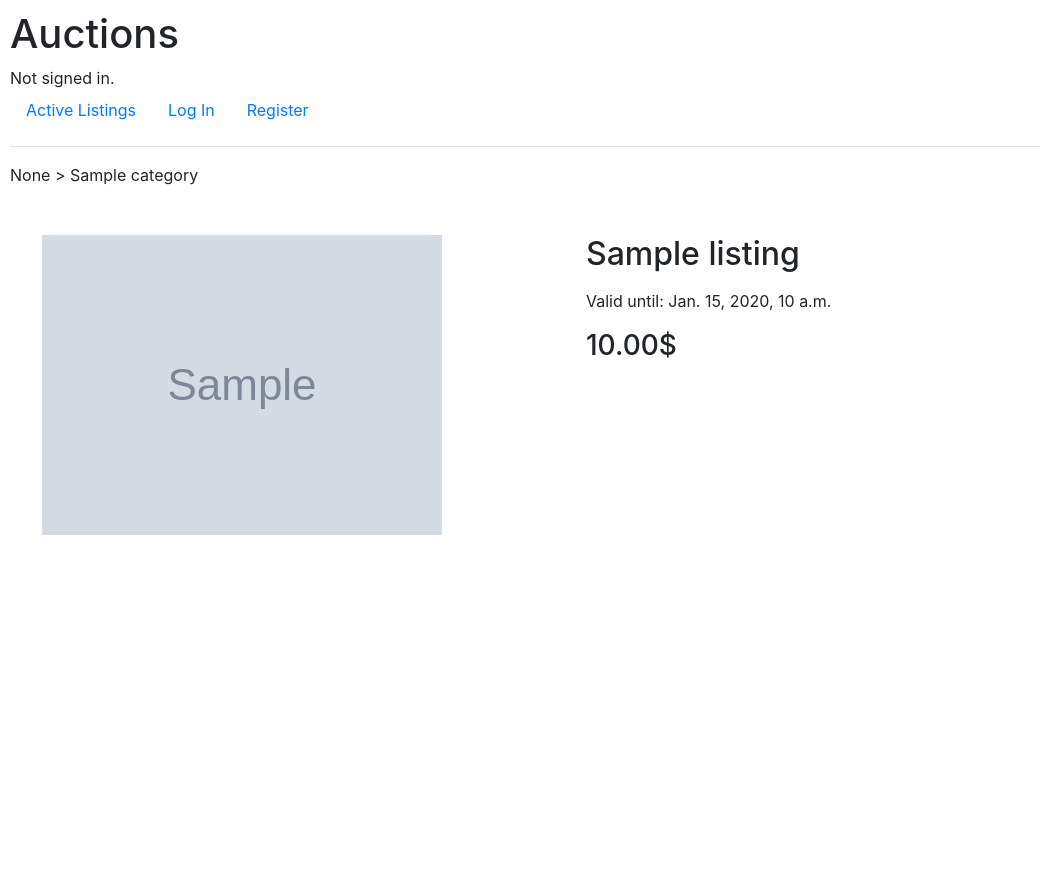
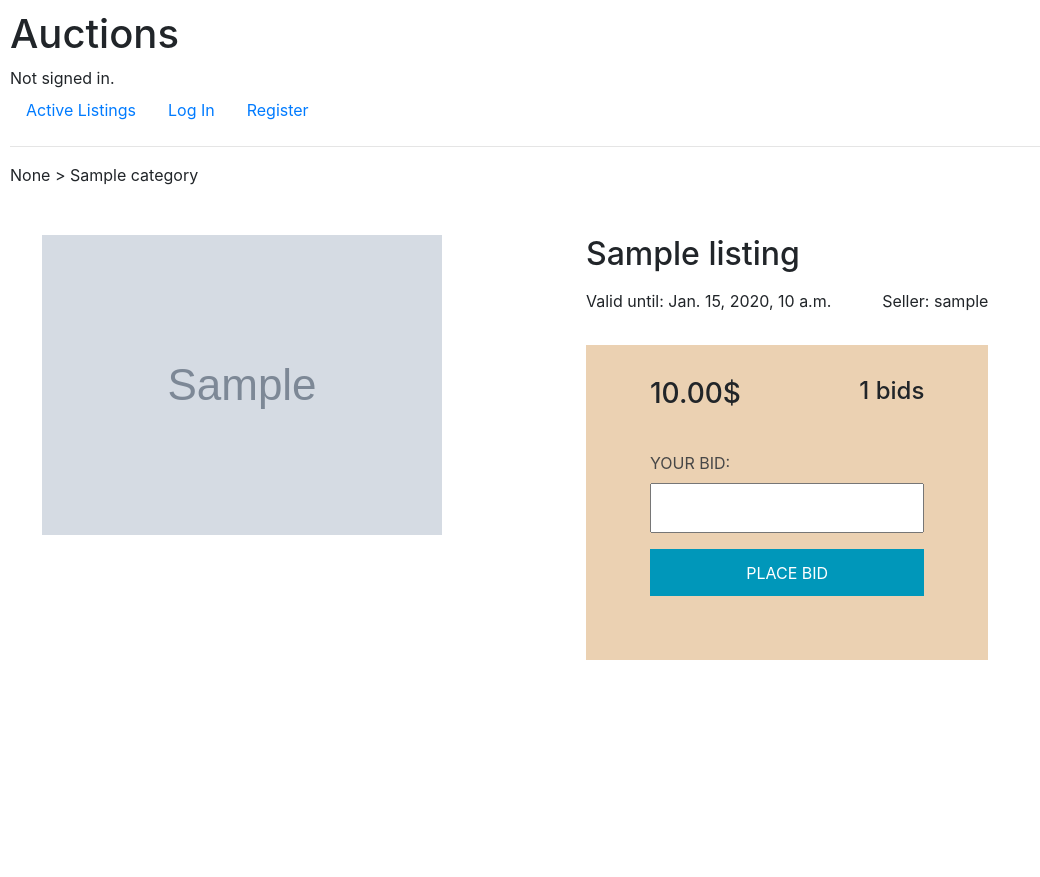
Before and after one commit to larklarky/CS50_webdev_project_2, a Django app: page /listing/1 in a window 1280 px wide. Shown: the whole page, without its empty margins (0-1040 px from the left). Run offline with Django 3.2, Linux system fonts and the light colour scheme; tables that the repository leaves empty hold one stand-in row (values such as "Sample post"); grey boxes marked "Sample" are stand-in pictures; some libraries are stand-ins or nearby versions.

Commit message:
add form for bids

```diff
--- a/auctions/static/auctions/styles.css
+++ b/auctions/static/auctions/styles.css
@@ -26,3 +26,59 @@ body {
     display: inline-flex;
     margin: 2rem;
 }
+
+
+
+.info {
+    display: flex;
+    flex-direction: row;
+    justify-content: space-between;
+}
+
+.price-info {
+    display: flex;
+    flex-direction: row;
+    justify-content: space-between;
+}
+
+.price-tag {
+    margin-left: 2rem;
+}
+
+.bids {
+    margin-right: 2rem;
+}
+
+.bid-container {
+    background-color: rgb(235, 209, 178);
+    padding: 2rem;
+    margin-top: 1rem;
+}
+
+.bid-form {
+    margin: 2rem;
+}
+
+#bid-form {
+    width: 100%;
+    padding: 0.7rem;
+    margin-bottom: 1rem;
+}
+
+
+label {
+    display: block;
+    text-transform: uppercase;
+    color: rgb(71, 71, 71);
+}
+
+.bid-button {
+    display: block;
+    background-color: #0097ba;
+    border: 0;
+    width: 100%;
+    padding: 0.7rem 1rem;
+    font-size: 1rem;
+    color: white;
+    text-transform: uppercase;
+}
--- a/auctions/templates/auctions/listing.html
+++ b/auctions/templates/auctions/listing.html
@@ -8,8 +8,30 @@
         </div>
         <div class='info-container'>
             <h2>{{ listing.title }}</h2>
-            <p>Valid until: {{ listing.valid_until }}</p>
-            <h3>{{ listing.price }}$</h3>
+
+            <div class='info'>
+                <p>Valid until: {{ listing.valid_until }}</p>
+                <p>Seller: {{ listing.user }}</p>
+            </div>
+
+            <div class="bid-container">
+                <div class="price-info">
+                    <h3 class="price-tag">{{ listing.price }}$</h3>
+                    <h4 class="bids"> {{ bids }} bids </h4>
+                </div>
+
+                <form class="bid-form">
+                    <label for='bid-form'>Your bid:</label>
+                    <input type='text' id='bid-form' name='bid-form'/>
+                    <button class="bid-button">Place bid</button>
+                </form>
+
+            </div>
+
+
+
+
+
         </div>
     </div>
 
--- a/auctions/views.py
+++ b/auctions/views.py
@@ -66,7 +66,9 @@ def register(request):
 def listing(request, listing_id):
     listing = Listing.objects.get(id = listing_id)
     time_left = listing.valid_until - listing.date_created
-    print('category', listing.category)
+    bids_counter = listing.bids.count()
+    print('category', listing.category, )
     return render(request, "auctions/listing.html", {
-        "listing": listing
+        "listing": listing,
+        'bids': bids_counter,
     })
```
